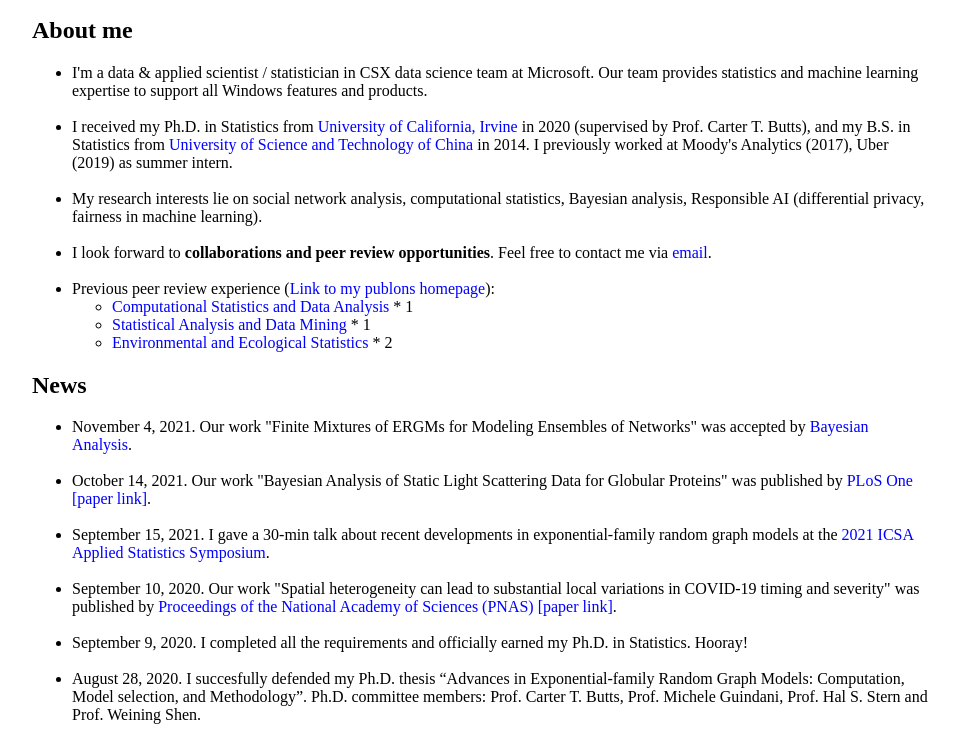
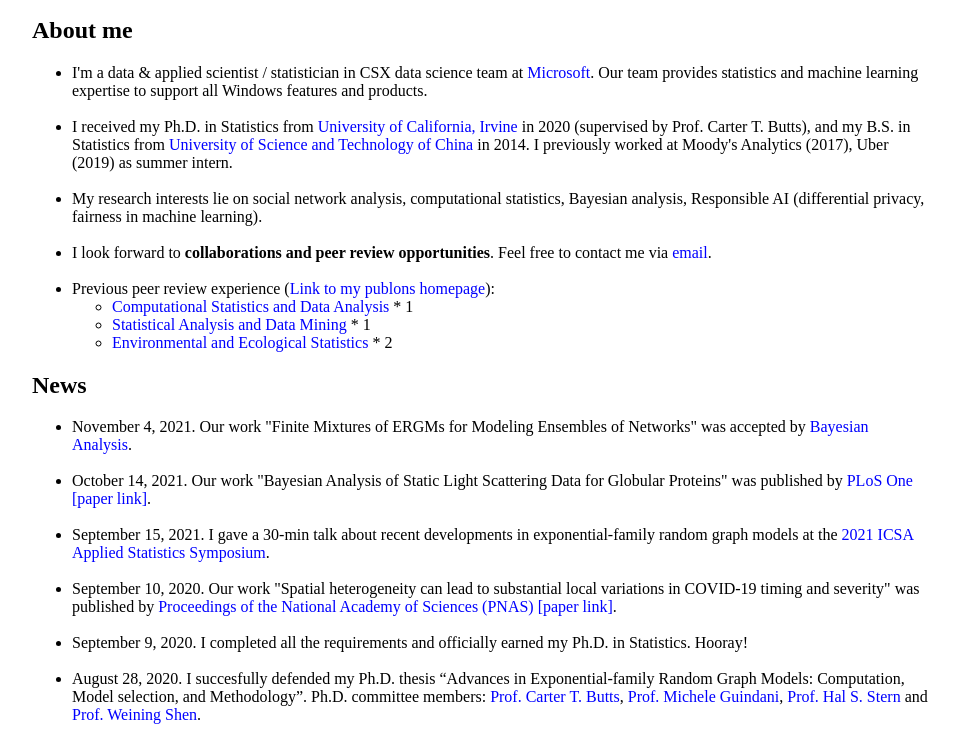
Before and after one commit to fyin-stats/fyin-stats.github.io, a plain HTML site: page index.html in a window 1280 px wide. Shown: the part 402-1140 px from the top of the page, without its empty margins (160-1118 px from the left). Drawn offline with Linux system fonts and the light colour scheme.

Commit message:
Update index.html

```diff
--- a/index.html
+++ b/index.html
@@ -28,7 +28,7 @@
 		</div><!-- /.container -->
 		<h2>About me</h2>
                      <ul>
-                        <li>I'm a data & applied scientist / statistician in CSX data science team at Microsoft. Our team provides statistics and machine learning expertise to support all Windows features and products.</li>
+                        <li>I'm a data & applied scientist / statistician in CSX data science team at <a href="https://www.microsoft.com/en-us/" style="color:blue";> Microsoft</a>. Our team provides statistics and machine learning expertise to support all Windows features and products.</li>
 			<br>
                         <li>I received my Ph.D. in Statistics from <a href="https://uci.edu/" style="color:blue;">University of California, Irvine</a> in 2020 (supervised by Prof. Carter T. Butts), and my B.S. in Statistics from <a href="https://en.ustc.edu.cn/" style="color:blue;">University of Science and Technology of China</a> in 2014. I previously worked at Moody's Analytics (2017), Uber (2019) as summer intern.</li>
                         <br>
@@ -57,7 +57,7 @@ Globular Proteins" was published by <a href="https://journals.plos.org/plosone/"
 			<br>
 			<li> September 9, 2020. I completed all the requirements and officially earned my Ph.D. in Statistics. Hooray! </li>
 			<br>
-			<li> August 28, 2020. I succesfully defended my Ph.D. thesis “Advances in Exponential-family Random Graph Models:  Computation, Model selection, and Methodology”. Ph.D. committee members: Prof. Carter T. Butts, Prof. Michele Guindani, Prof. Hal S. Stern and Prof. Weining Shen. </li>
+			<li> August 28, 2020. I succesfully defended my Ph.D. thesis “Advances in Exponential-family Random Graph Models:  Computation, Model selection, and Methodology”. Ph.D. committee members: <a \href="http://www.carterbutts.com/" style="color:blue;"> Prof. Carter T. Butts</a>, <a \href="https://www.micheleguindani.info/" style="color:blue;"> Prof. Michele Guindani</a>, <a \href="https://www.ics.uci.edu/~sternh/" style="color:blue;"> Prof. Hal S. Stern</a> and <a \href="https://faculty.sites.uci.edu/weinings/" style="color:blue;"> Prof. Weining Shen</a>. </li>
 			<br>
 			<li> August 3, 2020. I gave a talk “Finite Mixtures of ERGMs for Modeling Ensembles of Networks" at the <a href="https://ww2.amstat.org/meetings/jsm/2020/onlineprogram/AbstractDetails.cfm?abstractid=312985" style="color:blue;">Joint Statistical Meetings, 2020 Virtual Conference</a>. </li>
 			<br>
```
